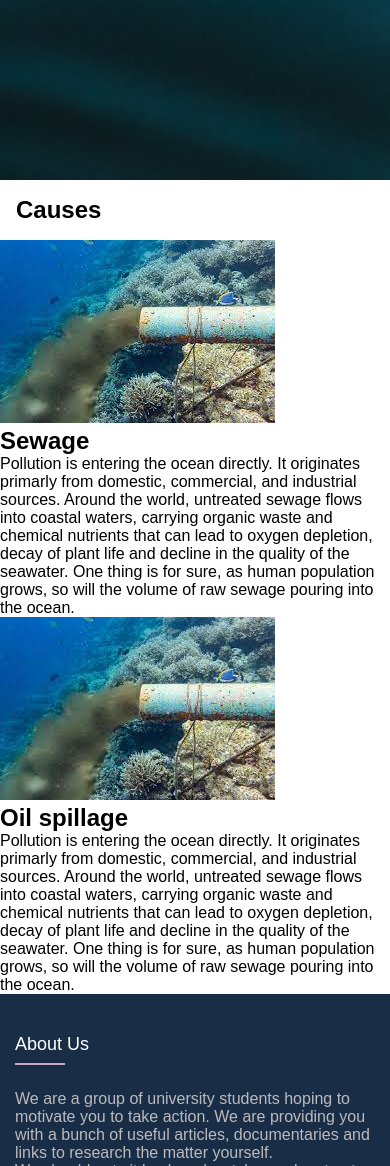
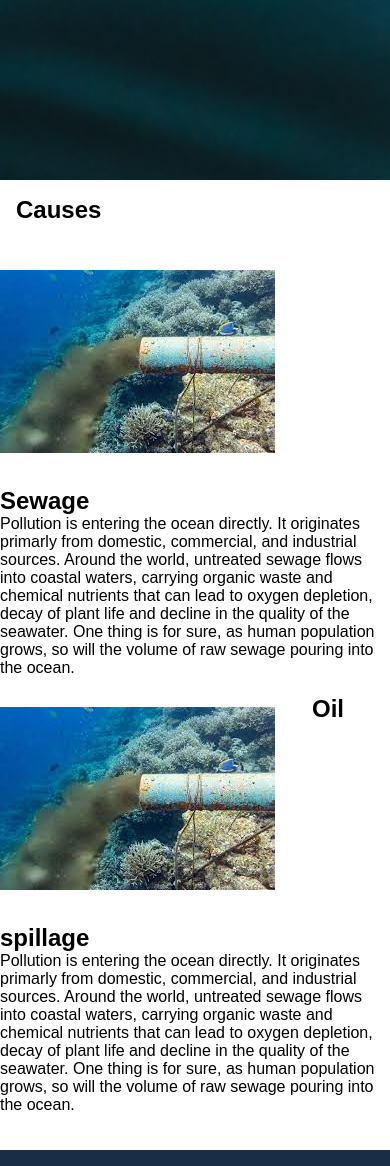
Before and after one commit to melinazik/siren, a PHP site: page /html/learnmore.html in a window 390 px wide. Shown: the part 1434-2600 px from the top of the page. Run offline with PHP 8.4, Linux system fonts and the light colour scheme.

Commit message:
Add files via upload

```diff
--- a/css/styles.css
+++ b/css/styles.css
@@ -733,3 +733,41 @@ button {
   /* TODO change loading icon */
 	background: url(https://smallenvelop.com/wp-content/uploads/2014/08/Preloader_11.gif) center no-repeat #fff;
 }
+
+/*LEARN MORE SECTION */
+.features-grid-container{
+  max-width: 800px;
+  margin-left: auto;
+  margin-right: auto;
+  padding-bottom: 20px 40px 40px;
+  flex-direction: row;
+  position:relative;
+
+}
+
+.features-grid-row-img{
+  width:250px;
+  margin:30px 30px 30px 0;
+  float: left;
+  position: relative;
+}
+
+
+#first-row .features-grid-row-text{
+  display:inline;
+  text-align:left;
+  margin: 2em;
+}
+
+
+/* responsive */
+@media screen and (max-width: 768px){
+  .features-grid-row .w-50{
+    width:80%;
+    margin-left:auto;
+    margin-right:auto;
+  }
+  .features-grid-row .d-flex-r{
+    flex-direction: column;
+  }
+}
```
